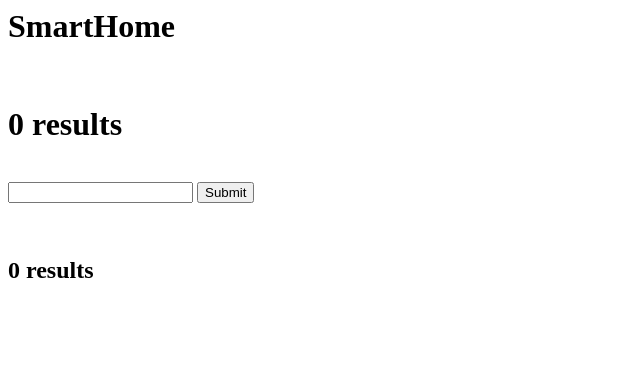
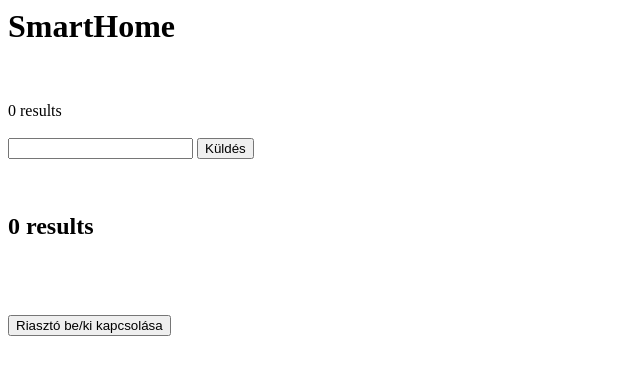
Before and after one commit to LeviG9901/Smart-Home, a PHP site: page / in a window 1280 px wide. Shown: the top 375 px of the page, without its empty margins (0-640 px from the left). Run offline with PHP 8.4, Linux system fonts and the light colour scheme; data that the repository does not hold is empty.

Commit message:
Add files via upload

```diff
--- a/save/index.php
+++ b/save/index.php
@@ -5,28 +5,75 @@
 <script src="https://ajax.googleapis.com/ajax/libs/jquery/3.4.1/jquery.min.js">
 <script type="text/javascript" src="jquery-1.9.0.min.js"></script>
 
-
+<title>SmartHome</title>
 
 </head>
 <body>
 <h1>SmartHome</h1>
 <br>
+<br>
 
-<h1><div id="temp"></div></h1>
+<div id="temp"></div>
 <br>
 <form action="/templimit.php" method="post">
 
 <input type="number" name="templimit" values="19">
-<input type="submit" value="Submit">
+<input type="submit" value="Küldés">
 </form>
 <br>
 
+
+
+
+
 <h2><div id="move"></div></h2>
+
+<br>
+<h3>
+<div id="moveSelect"></div>
+</h3>
+<br>
+<button id="moveButton">Riasztó be/ki kapcsolása</button>
+
+<br>
+<div id="moveOnOff"><div>
 </body>
 </html>
 
 
 
+
+
+
+
+
+
+
+
+
+
+
+
+
+
+
+
+
+
+
+
+
+<script type="text/javascript">
+$(document).ready( function() {
+
+	$('#moveButton').click( function(){
+
+	$('#moveOnOff').load('moveOnOff.php');
+
+});
+});
+
+</script>
 
 
 <script type="text/javascript">
@@ -35,6 +82,8 @@ $(document).ready( function(){
 	$('#temp').load('tempvisit.php');
 
 	$('#move').load('movelist.php');
+
+	$('#moveSelect').load('moveSelect.php');
 
 refresh();
 });
@@ -47,6 +96,8 @@ function refresh()
 
 	 $('#move').load('movelist.php');
 
+	 $('#moveSelect').load('moveSelect.php');
+
 refresh();
 	}, 20000);
 }
```
